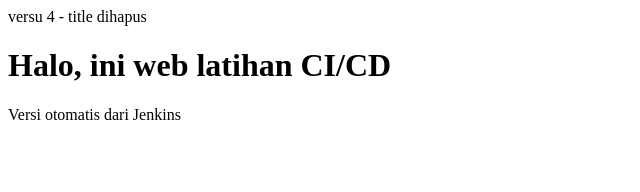
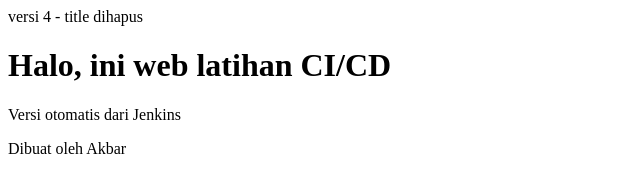
Before and after one commit to kakakakbar01-cloud/latihan-cicd, a plain HTML site: page public/index.html in a window 1280 px wide. Shown: the whole page, without its empty margins (0-640 px from the left). Drawn offline with Linux system fonts and the light colour scheme.

Commit message:
Update index.html to remove title and add footer

```diff
--- a/public/index.html
+++ b/public/index.html
@@ -1,10 +1,11 @@
 <!DOCTYPE html>
 <html>
 <head>
-versu 4 - title dihapus
+versi 4 - title dihapus
 </head>
 <body>
 <h1>Halo, ini web latihan CI/CD</h1>
 <p>Versi otomatis dari Jenkins</p>
+<footer>Dibuat oleh Akbar</footer>
 </body>
 </html>
```
